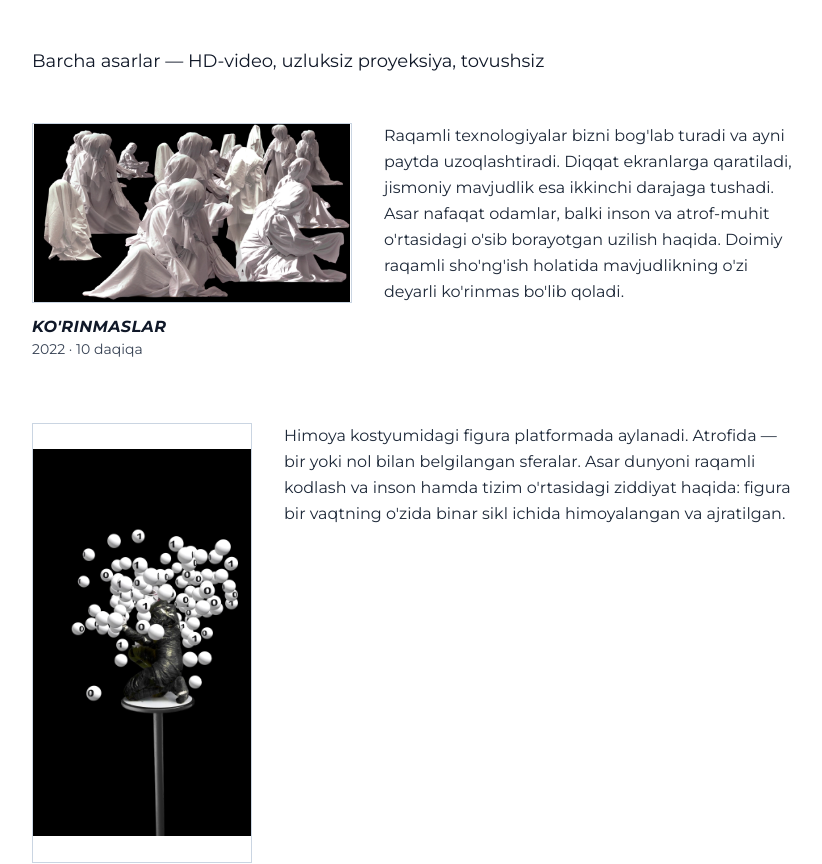
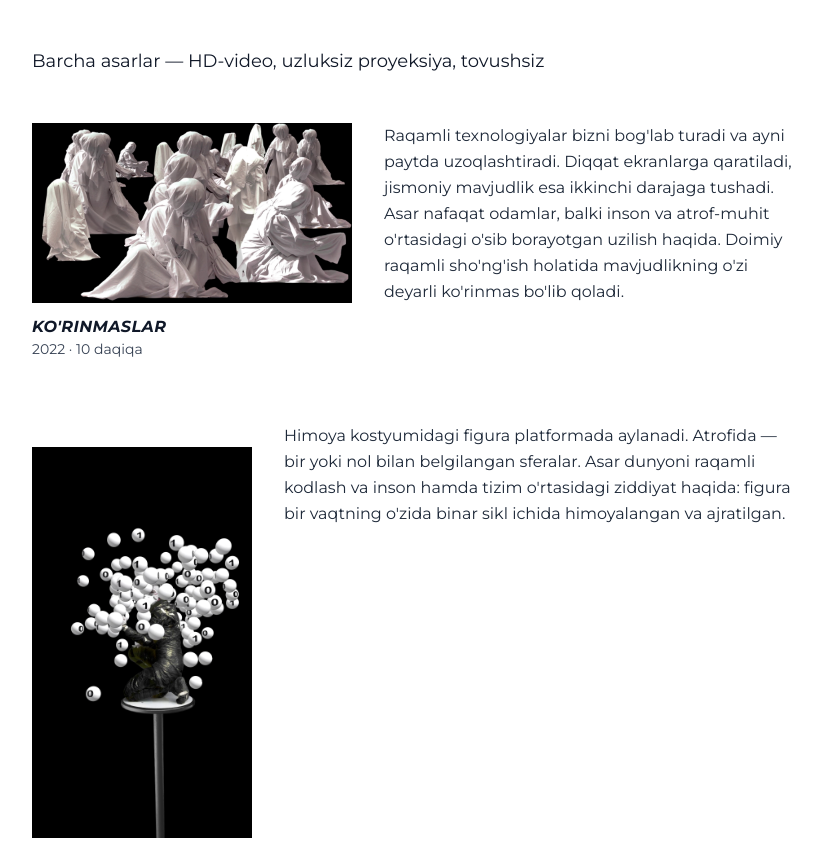
Before and after one commit to Chesssmaestro/artgalereya, a React (Vite) app: page / in a window 1280 px wide. Shown: the part 1340-2204 px from the top of the page, without its empty margins (224-1046 px from the left). Built offline with nearby package versions, Linux system fonts and the light colour scheme.

Commit message:
fotoredact

```diff
--- a/src/App.tsx
+++ b/src/App.tsx
@@ -4,7 +4,6 @@ import { translations, Language, Work } from './data';
 function App() {
   const [lang, setLang] = useState<Language>('uz');
   const t = translations[lang];
-
   return (
     <div className="min-h-screen bg-gray-100 font-sans pb-20 min-w-[1024px]">
       {/* Language Switcher */}
@@ -21,7 +20,6 @@ function App() {
           </button>
         ))}
       </div>
-
       <div className="max-w-4xl mx-auto pt-20 px-4 space-y-12">
 
         {/* Page 1: Cover */}
@@ -41,31 +39,26 @@ function App() {
         {/* Page 2: Works Part 1 */}
         <section className="bg-white shadow-md p-12 w-full text-gray-900">
           <p className="text-lg mb-12">{t.worksIntro}</p>
-
           <WorkRow work={t.works.invisible} />
           <WorkRow work={t.works.signals} tall />
-
           <div className="grid grid-cols-4 gap-6 mb-16">
             <WorkGridItem work={t.works.excavation} />
             <WorkGridItem work={t.works.meadow} />
             <WorkGridItem work={t.works.ballet} />
             <WorkGridItem work={t.works.snowballs} />
           </div>
-
           <WorkRow work={t.works.boat} />
         </section>
 
         {/* Page 3: Works Part 2 */}
         <section className="bg-white shadow-md p-12 w-full text-gray-900">
           <WorkRow work={t.works.garden} />
-
           <div className="grid grid-cols-4 gap-6 mb-16">
             <WorkGridItem work={t.works.marionettes1} />
             <WorkGridItem work={t.works.marionettes2} />
             <WorkGridItem work={t.works.balance} />
             <WorkGridItem work={t.works.pendulum} />
           </div>
-
           <WorkRow work={t.works.delivery} />
           <WorkRow work={t.works.dice} tall />
         </section>
@@ -75,7 +68,7 @@ function App() {
           <div className="flex flex-row gap-12 mb-16">
             {/* Artist Photo */}
             <div className="w-1/3 shrink-0">
-               <div className="w-full bg-transparent border border-gray-300 relative overflow-hidden group aspect-[4/3]">
+               <div className="w-full bg-transparent relative overflow-hidden group aspect-[4/3]">
                   <img
                     src="/artist.jpg"
                     alt="Artist"
@@ -113,13 +106,13 @@ function App() {
              </div>
           </div>
         </section>
-
       </div>
     </div>
   );
 }
 
 // Subcomponents for the specific layout structures
+
 function WorkRow({ work, tall = false }: { work: Work, tall?: boolean }) {
   if (!work) return null;
   return (
@@ -152,7 +145,7 @@ function WorkGridItem({ work }: { work: Work }) {
 function WorkImage({ work, tall = false }: { work: Work, tall?: boolean }) {
   if (!work) return null;
   return (
-    <div className={`w-full bg-transparent border border-slate-300 relative overflow-hidden group ${tall ? 'aspect-[1/2]' : 'aspect-video'}`}>
+    <div className={`w-full bg-transparent relative overflow-hidden group ${tall ? 'aspect-[1/2]' : 'aspect-video'}`}>
       <img
         src={`/${work.imgKey}.jpg`}
         alt={work.title}
```
